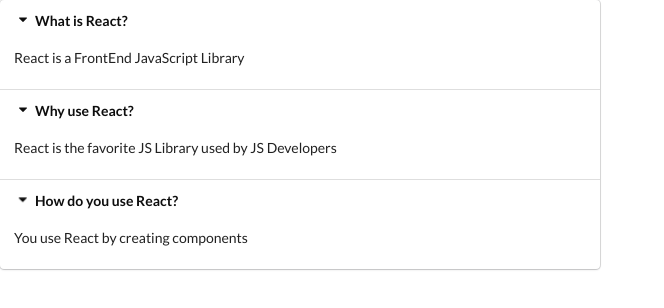
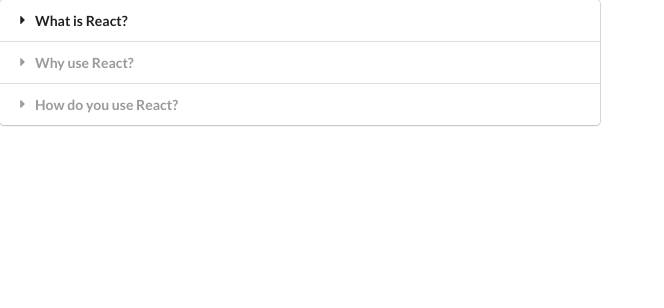
Before and after one commit to locaulker/widgets-stg, a React (Create React App) app: page / in a window 1280 px wide. Shown: the top 308 px of the page, without its empty margins (0-664 px from the left). Built offline with nearby package versions, Linux system fonts and the light colour scheme.

Commit message:
finished accordion widget

```diff
--- a/src/components/Accordion.js
+++ b/src/components/Accordion.js
@@ -1,18 +1,22 @@
-import React from "react"
+import React, { useState } from "react"
 
 const Accordion = ({ items }) => {
+  const [activeIndex, setActiveIndex] = useState(null)
+
   const onTitleClick = (index) => {
-    console.log("Title Clicked", index)
+    setActiveIndex(index)
   }
 
   const renderedItems = items.map((item, index) => {
+    const active = index === activeIndex ? "active" : ""
+
     return (
       <React.Fragment key={item.title}>
-        <div onClick={() => onTitleClick(index)} className="title active">
+        <div className={`title ${active}`} onClick={() => onTitleClick(index)}>
           <i className="dropdown icon"></i>
           {item.title}
         </div>
-        <div className="content active">
+        <div className={`content ${active}`}>
           <p>{item.content}</p>
         </div>
       </React.Fragment>
```
